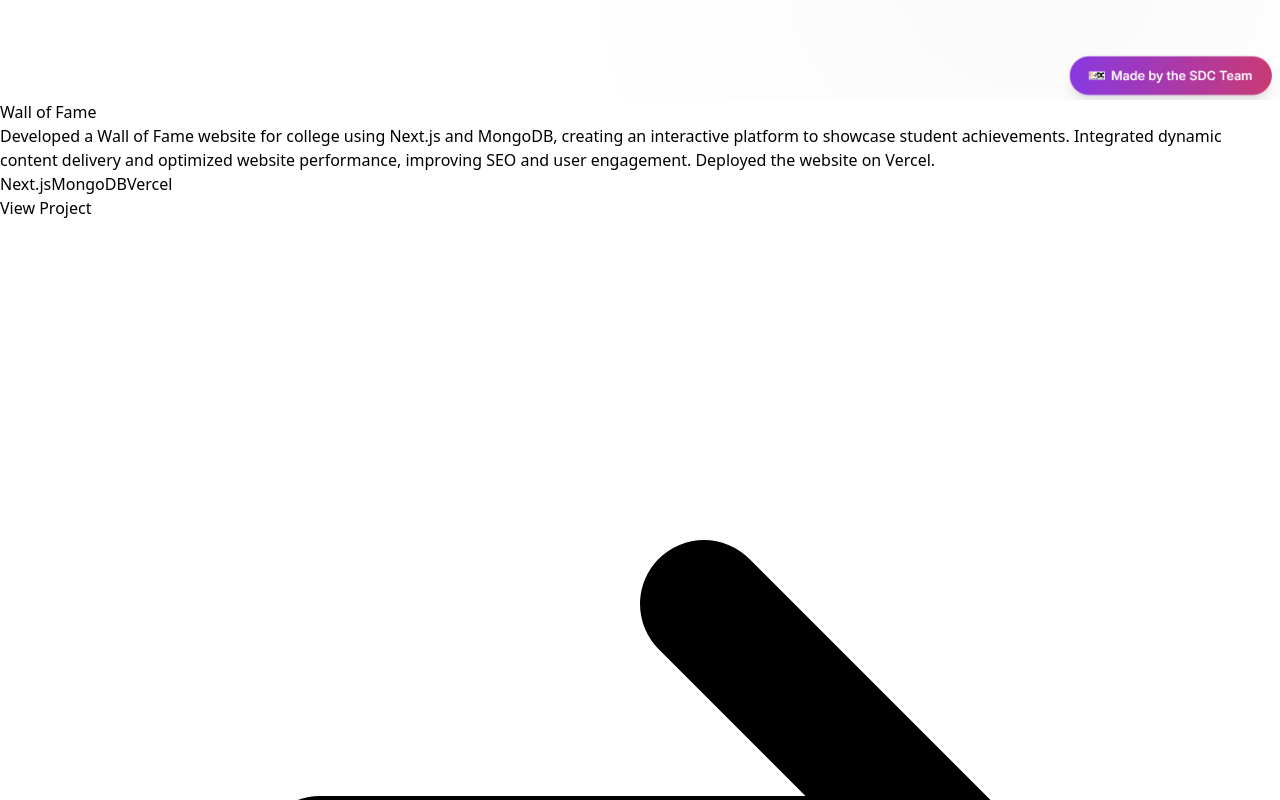
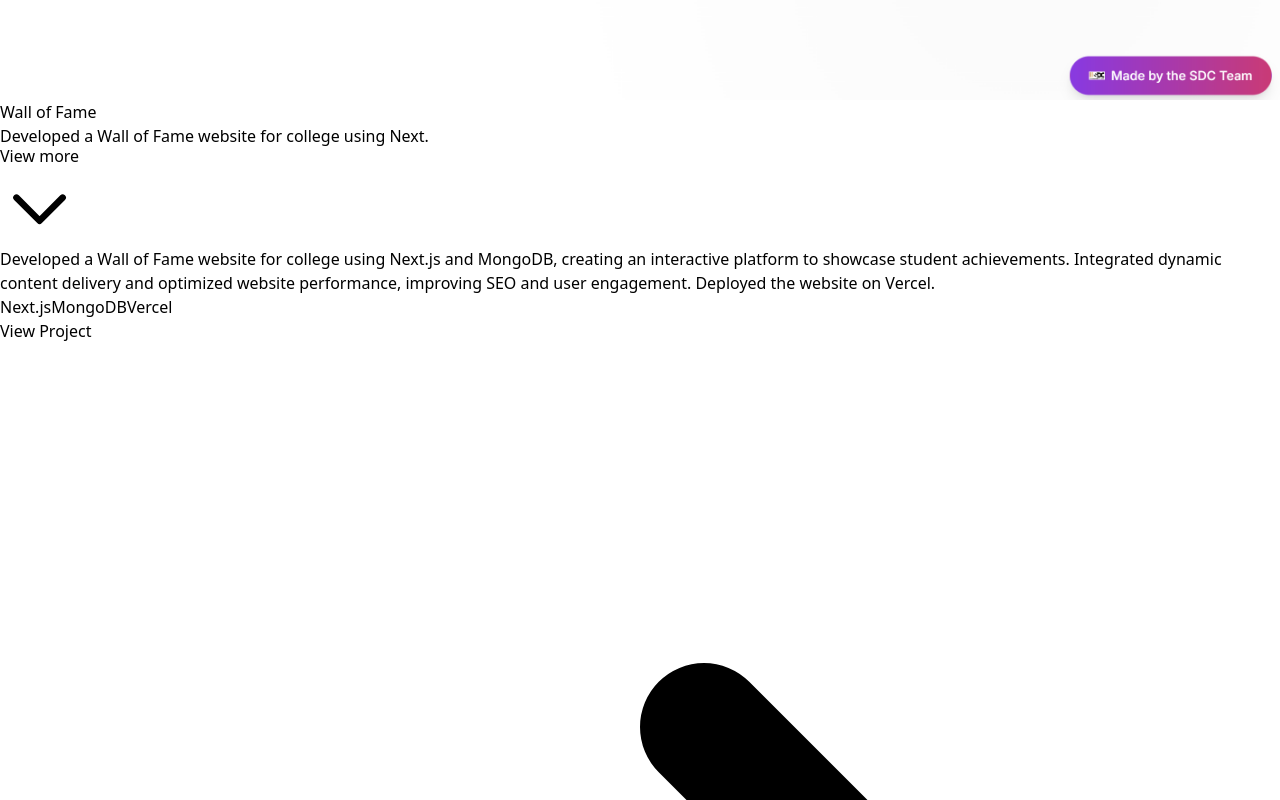
Before and after one commit to KanishkValechha/Portfolio, a React (Vite) app: page / in a window 1280 px wide. Shown: the part 10000-10800 px from the top of the page. Built offline with nearby package versions, Linux system fonts and the light colour scheme.

Commit message:
Updated resposiveness of hero section and view more on project section

```diff
--- a/src/components/AnimatedText.jsx
+++ b/src/components/AnimatedText.jsx
@@ -18,7 +18,7 @@ const AnimatedText = ({ darkMode }) => {
         {roles.map((role, index) => (
           <div
             key={index}
-            className={`text-item block text-2xl font-bold ${
+            className={`text-item block text:lg md:text-2xl lg:text-4xl font-bold ${
               darkMode ? "text-indigo-400" : "text-indigo-600"
             }`}
           >
--- a/src/components/ProjectCard.jsx
+++ b/src/components/ProjectCard.jsx
@@ -7,6 +7,8 @@ const ProjectCard = ({ project, index, darkMode, video, variants }) => {
   const [isHovered, setIsHovered] = useState(false);
   // Add a state to control when to load the iframe to improve performance
   const [shouldLoadIframe, setShouldLoadIframe] = useState(false);
+  // Add a state to track if description is expanded
+  const [isExpanded, setIsExpanded] = useState(false);
 
   // Set up a timer to delay iframe loading until needed
   useEffect(() => {
@@ -24,6 +26,9 @@ const ProjectCard = ({ project, index, darkMode, video, variants }) => {
   };
 
   const isEven = index % 2 === 0;
+
+  // Get the first line of the description
+  const firstLine = project.description.split(".")[0] + ".";
 
   return (
     <motion.div
@@ -71,13 +76,55 @@ const ProjectCard = ({ project, index, darkMode, video, variants }) => {
         >
           {project.title}
         </h3>
+
+        {/* Mobile description with expand/collapse functionality */}
+        <div className="lg:hidden">
+          <div
+            className={`mb-3 text-sm leading-relaxed overflow-hidden transition-all duration-300 ${
+              darkMode ? "text-gray-300" : "text-gray-700"
+            }`}
+            style={{
+              maxHeight: isExpanded ? "1000px" : "20px", // Only show first line height
+              transition: "max-height 0.3s ease-in-out",
+            }}
+          >
+            {isExpanded ? project.description : firstLine}
+          </div>
+
+          <button
+            onClick={() => setIsExpanded(!isExpanded)}
+            className={`flex items-center text-xs font-medium mb-3 ${
+              darkMode ? "text-indigo-400" : "text-indigo-600"
+            }`}
+          >
+            <span>{isExpanded ? "View less" : "View more"}</span>
+            <svg
+              className={`h-4 w-4 ml-1 transform transition-transform duration-300 ${
+                isExpanded ? "rotate-180" : ""
+              }`}
+              fill="none"
+              viewBox="0 0 24 24"
+              stroke="currentColor"
+            >
+              <path
+                strokeLinecap="round"
+                strokeLinejoin="round"
+                strokeWidth={2}
+                d="M19 9l-7 7-7-7"
+              />
+            </svg>
+          </button>
+        </div>
+
+        {/* Desktop description (always fully visible) */}
         <p
-          className={`mb-3 text-sm leading-relaxed ${
+          className={`mb-3 text-sm leading-relaxed hidden lg:block ${
             darkMode ? "text-gray-300" : "text-gray-700"
           }`}
         >
           {project.description}
         </p>
+
         <div className="flex flex-wrap gap-1 pb-2">
           {project.technologies.map((tech) => (
             <span
```
Also changed, not shown: src/components/HeroSection.jsx (+71 -36 lines).
